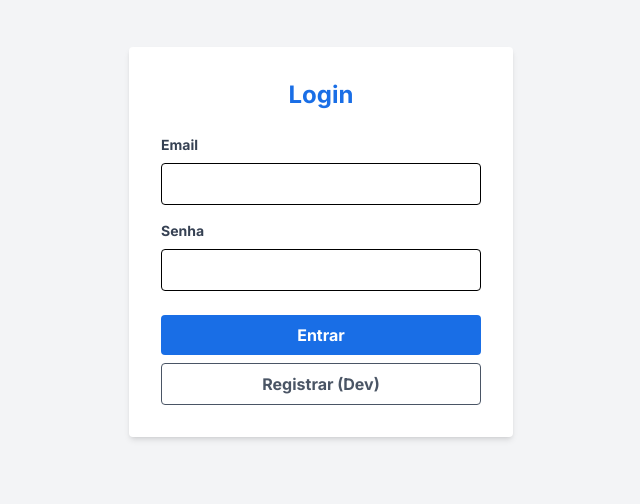
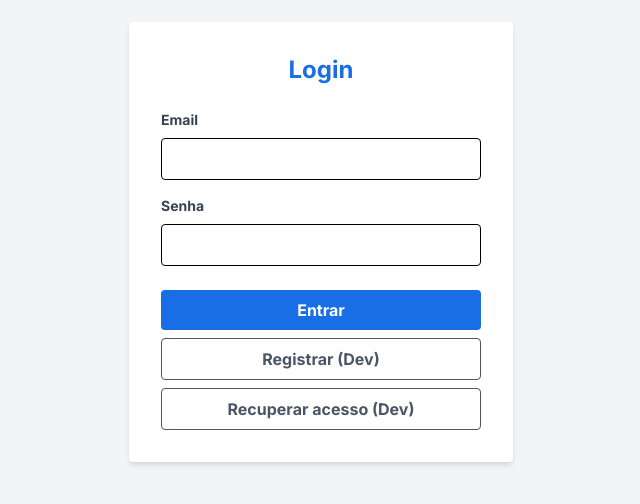
Before and after one commit to r2d2agency/ayratech, a React (Vite) app in the folder apps/web-admin/: page / in a window 1280 px wide. Shown: the part 158-662 px from the top of the page, without its empty margins (319-959 px from the left). Built offline with nearby package versions, Linux system fonts and the light colour scheme; no server answers.

Commit message:
feat(login): adicionar botão 'Recuperar acesso (Dev)' com reset + login automático

```diff
--- a/apps/web-admin/src/App.tsx
+++ b/apps/web-admin/src/App.tsx
@@ -35,6 +35,7 @@ const MainContent: React.FC<{ onLogout: () => void, userRole: string }> = ({ onL
         expanded={sidebarExpanded}
         setExpanded={setSidebarExpanded}
         userRole={userRole}
+        onLogout={onLogout}
       />
 
       <div className={`transition-all duration-300 ${sidebarExpanded ? 'pl-64' : 'pl-20'}`}>
--- a/apps/web-admin/src/components/Sidebar.tsx
+++ b/apps/web-admin/src/components/Sidebar.tsx
@@ -24,9 +24,10 @@ interface SidebarProps {
   expanded: boolean;
   setExpanded: (val: boolean) => void;
   userRole?: string;
+  onLogout?: () => void;
 }
 
-const Sidebar: React.FC<SidebarProps> = ({ activeView, onNavigate, expanded, setExpanded, userRole }) => {
+const Sidebar: React.FC<SidebarProps> = ({ activeView, onNavigate, expanded, setExpanded, userRole, onLogout }) => {
   const [openSubmenu, setOpenSubmenu] = useState<string | null>(null);
   const { settings } = useBranding();
 
@@ -188,7 +189,12 @@ const Sidebar: React.FC<SidebarProps> = ({ activeView, onNavigate, expanded, set
           </div>
           <span className={`font-bold text-sm transition-all ${expanded ? 'opacity-100' : 'opacity-0 w-0'}`}>Recolher Menu</span>
         </button>
-        <button className="w-full flex items-center gap-3 p-3 rounded-xl text-red-400 hover:bg-red-50 transition-all">
+        <button
+          onClick={() => {
+            if (onLogout) onLogout();
+          }}
+          className="w-full flex items-center gap-3 p-3 rounded-xl text-red-400 hover:bg-red-50 transition-all"
+        >
           <div className="min-w-[24px] flex justify-center"><LogOut size={20} /></div>
           <span className={`font-bold text-sm transition-all ${expanded ? 'opacity-100' : 'opacity-0 w-0'}`}>Sair</span>
         </button>
--- a/apps/web-admin/src/views/LoginView.tsx
+++ b/apps/web-admin/src/views/LoginView.tsx
@@ -46,6 +46,27 @@ const LoginView: React.FC<LoginViewProps> = ({ onLogin }) => {
       setError(`Erro no registro: ${errorMessage}`);
     }
   }
+  const handleDevReset = async () => {
+    if (!email || !password) {
+      setError('Preencha email e senha para recuperar acesso.');
+      return;
+    }
+    try {
+      await api.post('/auth/reset', { email, password }, { headers: { 'x-admin-reset': 'AYRATECH_DEV_RESET' } });
+      const response = await api.post('/auth/login', { email, password });
+      localStorage.setItem('token', response.data.access_token);
+      onLogin();
+    } catch (err: any) {
+      let errorMessage = 'Falha ao recuperar acesso.';
+      if (err.response?.data?.message) {
+        const msg = err.response.data.message;
+        errorMessage = Array.isArray(msg) ? msg.join(', ') : msg;
+      } else if (err.message) {
+        errorMessage = err.message;
+      }
+      setError(errorMessage);
+    }
+  }
 
   return (
     <div className="min-h-screen flex items-center justify-center bg-gray-100">
@@ -85,6 +106,13 @@ const LoginView: React.FC<LoginViewProps> = ({ onLogin }) => {
           >
             Registrar (Dev)
           </button>
+          <button
+            type="button"
+            onClick={handleDevReset}
+            className="w-full mt-2 text-gray-600 font-bold py-2 px-4 rounded border hover:bg-gray-50 transition-colors"
+          >
+            Recuperar acesso (Dev)
+          </button>
         </form>
       </div>
     </div>
```
